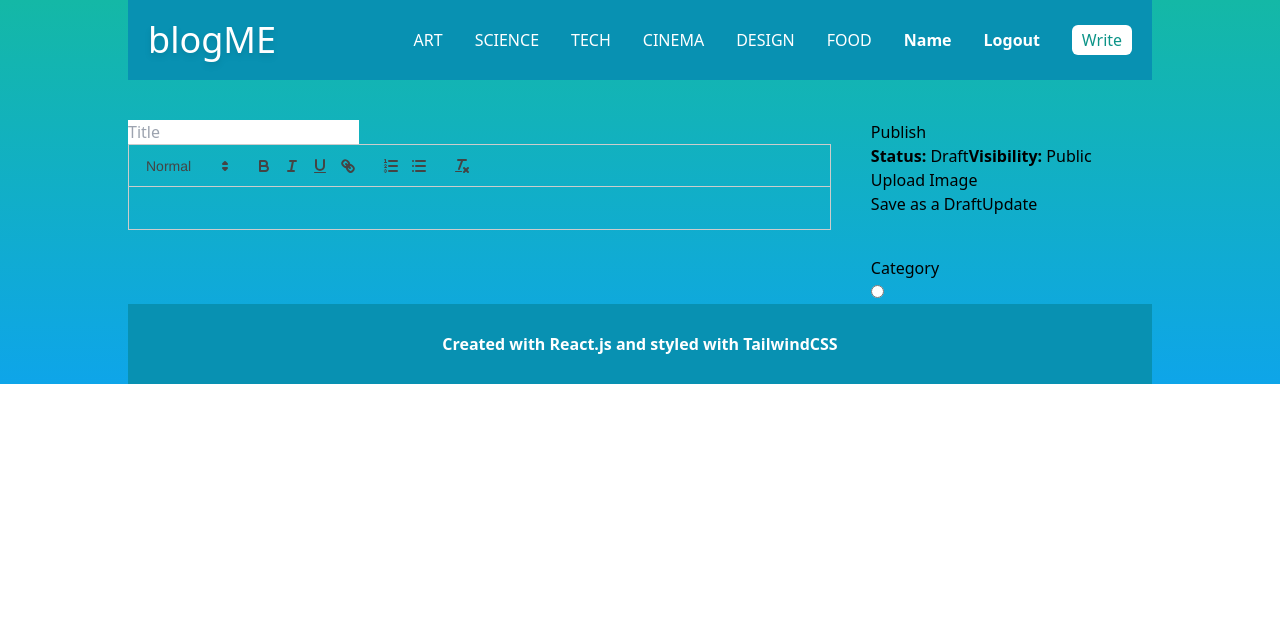
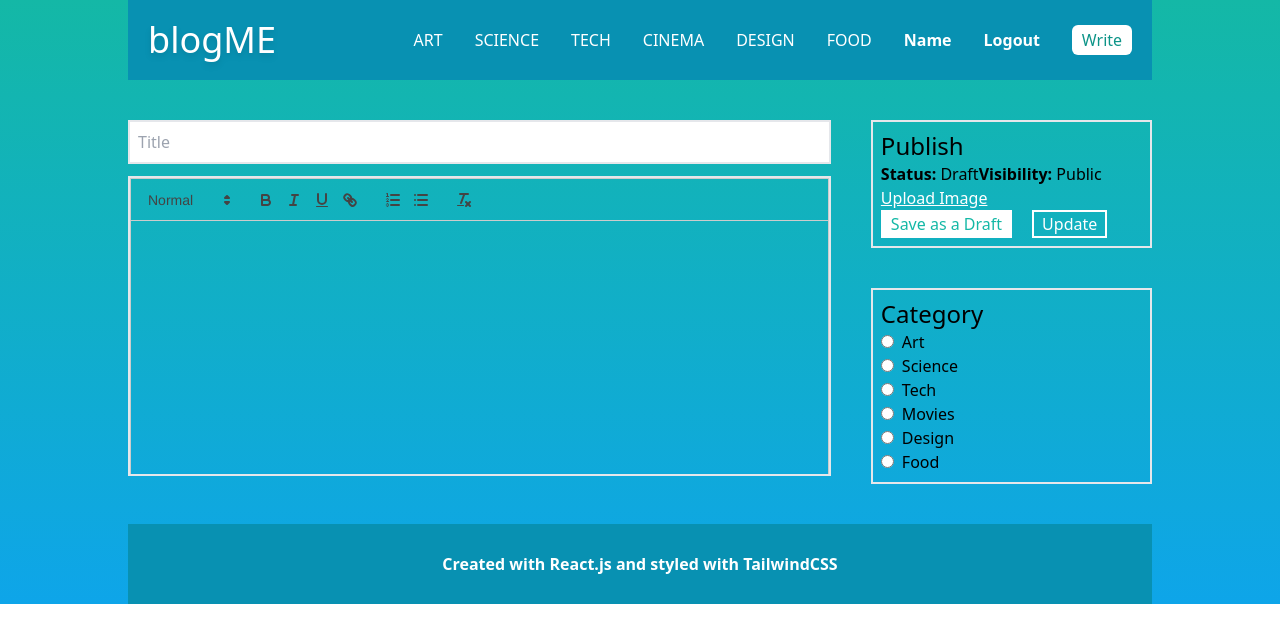
Before and after one commit to jpswt/bls, a React (Create React App) app: page /compose in a window 1280 px wide. Shown: the top 642 px of the page. Built offline with nearby package versions, Linux system fonts and the light colour scheme.

Commit message:
compose update

```diff
--- a/src/components/Compose.jsx
+++ b/src/components/Compose.jsx
@@ -6,16 +6,27 @@ const Compose = () => {
 	const [value, setValue] = useState('');
 
 	return (
-		<div className=" mt-10 flex gap-10 ">
-			<div className="content flex-5">
-				<input type="text" name="title" id="title" placeholder="Title" />
-				<div className="editContainer">
-					<ReactQuill theme="snow" value={value} onChange={setValue} />
+		<div className=" my-10 flex gap-10 ">
+			<div className="content flex-5 flex flex-col gap-3 ">
+				<input
+					className="p-2 border-2 border-gray-200"
+					type="text"
+					name="title"
+					id="title"
+					placeholder="Title"
+				/>
+				<div className="editContainer h-[300px] overflow-scroll border-2 border-gray-200">
+					<ReactQuill
+						className="h-full"
+						theme="snow"
+						value={value}
+						onChange={setValue}
+					/>
 				</div>
 			</div>
 			<div className="menu flex flex-col gap-10 flex-2">
-				<div className="item">
-					<h1>Publish</h1>
+				<div className="item border-gray-200 border-2 p-2 flex-1">
+					<h1 className="text-2xl">Publish</h1>
 					<span>
 						<b>Status: </b> Draft
 					</span>
@@ -23,17 +34,56 @@ const Compose = () => {
 						<b>Visibility: </b> Public
 					</span>
 					<input className=" hidden" type="file" id="file" name="file" />
-					<label className=" block " htmlFor="file">
+					<label className=" block underline text-white" htmlFor="file">
 						Upload Image
 					</label>
-					<div className="buttons">
-						<button>Save as a Draft</button>
-						<button>Update</button>
+					<div className="buttons flex gap-5  ">
+						<button className=" border-2 border-white px-2 text-teal-500 bg-white">
+							Save as a Draft
+						</button>
+						<button className=" border-2 border-white text-white px-2">
+							Update
+						</button>
 					</div>
 				</div>
-				<div className="item">
-					<h1>Category</h1>
-					<input type="radio" name="cat" value="art" id="art" />
+				<div className="item border-gray-200 border-2 p-2 flex-1 flex flex-col justify-center items-start">
+					<h1 className="text-2xl">Category</h1>
+					<div>
+						<input type="radio" name="cat" value="art" id="art" />
+						<label className="pl-2" htmlFor="art">
+							Art
+						</label>
+					</div>
+					<div>
+						<input type="radio" name="cat" value="science" id="science" />
+						<labe className="pl-2" htmlFor="science">
+							Science
+						</labe>
+					</div>
+					<div>
+						<input type="radio" name="cat" value="tech" id="tech" />
+						<label className="pl-2" htmlFor="tech">
+							Tech
+						</label>
+					</div>
+					<div>
+						<input type="radio" name="cat" value="movies" id="movies" />
+						<label className="pl-2" htmlFor="movies">
+							Movies
+						</label>
+					</div>
+					<div>
+						<input type="radio" name="cat" value="Design" id="Design" />
+						<label className="pl-2" htmlFor="Design">
+							Design
+						</label>
+					</div>
+					<div>
+						<input type="radio" name="cat" value="food" id="food" />
+						<label className="pl-2" htmlFor="food">
+							Food
+						</label>
+					</div>
 				</div>
 			</div>
 		</div>
```
